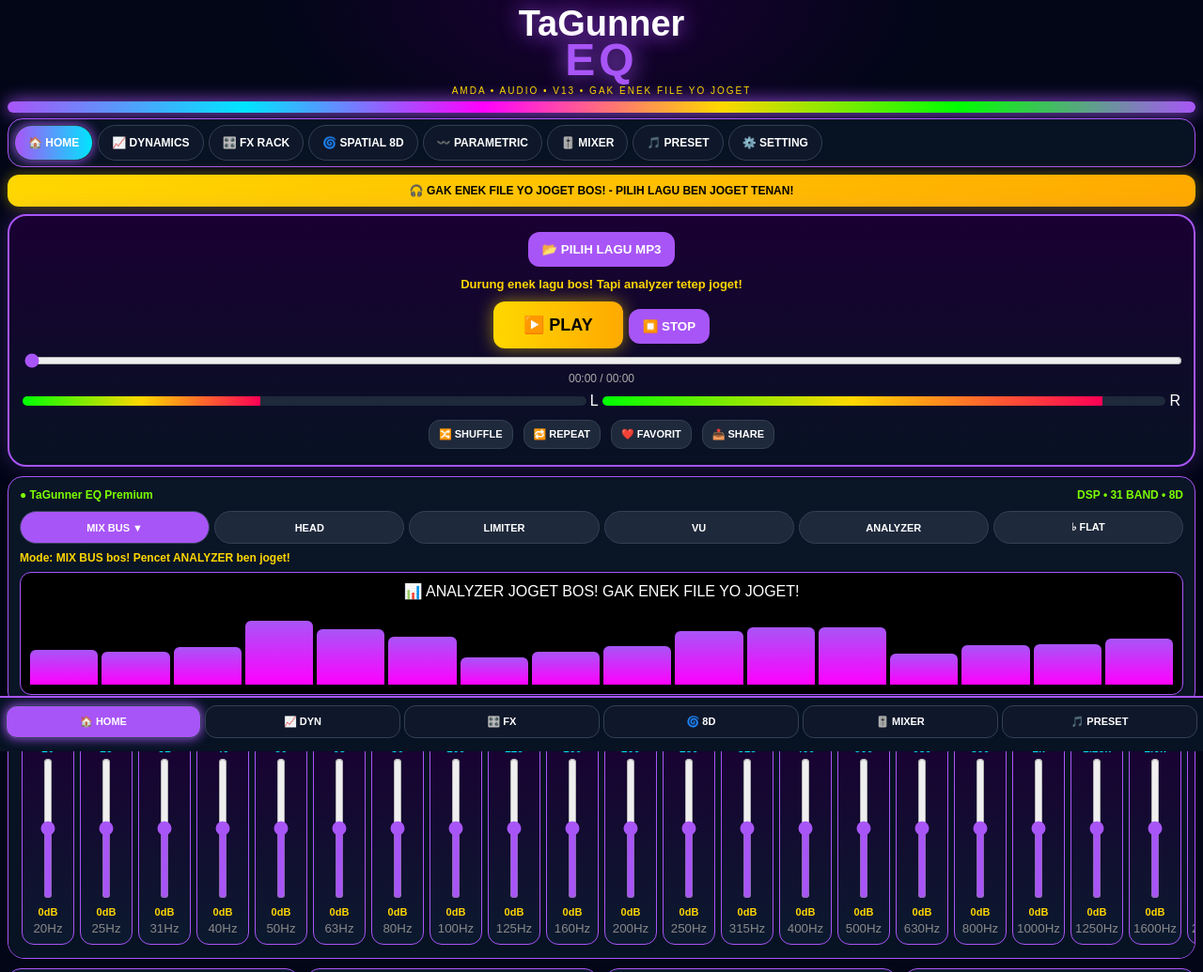
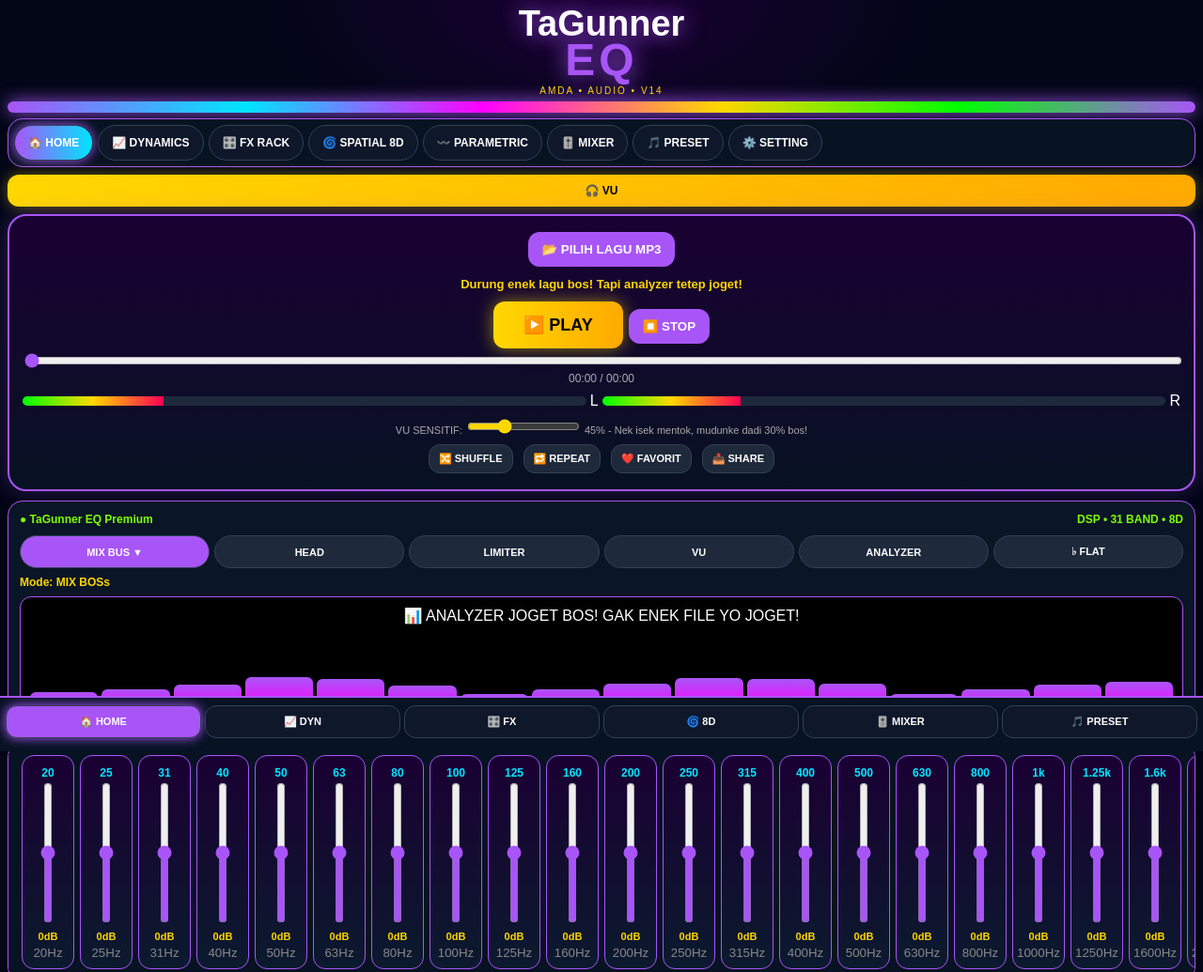
Before and after one commit to amdabwi/tagun-equ, a plain HTML site: page index.html in a window 1280 px wide. Shown: the top 1035 px of the page at 94% size. Drawn offline with Linux system fonts and the light colour scheme.

Commit message:
Update index.html to version 14

```diff
--- a/index.html
+++ b/index.html
@@ -1,7 +1,7 @@
 <!DOCTYPE html>
-<html lang="id"><head><meta charset="UTF-8"><meta name="viewport" content="width=device-width,initial-scale=1"><title>TaGunner EQ V13 - AMDA AUDIO</title><link rel="stylesheet" href="style.css"></head>
+<html lang="id"><head><meta charset="UTF-8"><meta name="viewport" content="width=device-width,initial-scale=1"><title>TaGunner EQ V14 - AMDA AUDIO</title><link rel="stylesheet" href="style.css"></head>
 <body>
-<div class="top"><h1>TaGunner<br><b>EQ</b></h1><div class="sub">AMDA • AUDIO • V13 • GAK ENEK FILE YO JOGET</div><div class="bar"></div></div>
+<div class="top"><h1>TaGunner<br><b>EQ</b></h1><div class="sub">AMDA • AUDIO • V14</div><div class="bar"></div></div>
 <div class="menu" id="topMenu">
 <button class="on" onclick="showPage('home',this)">🏠 HOME</button>
 <button onclick="showPage('dynamics',this)">📈 DYNAMICS</button>
@@ -12,7 +12,7 @@
 <button onclick="showPage('preset',this)">🎵 PRESET</button>
 <button onclick="showPage('setting',this)">⚙️ SETTING</button>
 </div>
-<div class="warn">🎧 GAK ENEK FILE YO JOGET BOS! - PILIH LAGU BEN JOGET TENAN!</div>
+<div class="warn">🎧 VU </div>
 <div class="player">
 <button onclick="document.getElementById('file').click()">📂 PILIH LAGU MP3</button>
 <input type="file" id="file" accept="audio/*">
@@ -20,12 +20,13 @@
 <button class="play" id="playBtn">▶️ PLAY</button><button id="stopBtn">⏹️ STOP</button><br>
 <input type="range" id="seek" value="0"><div id="time">00:00 / 00:00</div>
 <div class="vu"><div class="vu-bar"><i id="vuL" style="width:10%"></i></div><span>L</span><div class="vu-bar"><i id="vuR" style="width:10%"></i></div><span>R</span></div>
+<div style="font-size:11px;color:#aaa;margin:4px">VU SENSITIF: <input type="range" id="vuSens" min="20" max="100" value="45" style="width:120px;accent-color:#ffd700" oninput="document.getElementById('vuSensV').textContent=this.value+'%'"> <span id="vuSensV">45%</span> - Nek isek mentok, mudunke dadi 30% bos!</div>
 <div class="mini"><button>🔀 SHUFFLE</button><button>🔁 REPEAT</button><button>❤️ FAVORIT</button><button>📤 SHARE</button></div>
 </div>
 <div id="page-home" class="page show">
 <div class="card"><div class="row"><span>● TaGunner EQ Premium</span><span>DSP • 31 BAND • 8D</span></div>
 <div class="pill"><button class="on" onclick="setPill(this,'MIX BUS')">MIX BUS ▼</button><button onclick="setPill(this,'HEAD')">HEAD</button><button onclick="setPill(this,'LIMITER')">LIMITER</button><button onclick="setPill(this,'VU')">VU</button><button onclick="setPill(this,'ANALYZER')">ANALYZER</button><button onclick="setPreset([0,0,0,0,0,0,0,0,0,0,0,0,0,0,0,0,0,0,0,0,0,0,0,0,0,0,0,0,0,0,0])">♭ FLAT</button></div>
-<div id="pillInfo">Mode: MIX BUS bos! Pencet ANALYZER ben joget!</div>
+<div id="pillInfo">Mode: MIX BOSs</div>
 <div id="analyzerBox" style="display:block;background:#000;border:1px solid #a855f7;border-radius:12px;padding:10px;margin-top:8px;text-align:center">📊 ANALYZER JOGET BOS! GAK ENEK FILE YO JOGET!<div class="bars" id="anaBars"><div></div><div></div><div></div><div></div><div></div><div></div><div></div><div></div><div></div><div></div><div></div><div></div><div></div><div></div><div></div><div></div></div></div>
 </div>
 <div class="eq" id="eqHome"></div>
@@ -37,23 +38,23 @@
 <div id="page-parametric" class="page"><div class="big">〰️ PARAMETRIC EQ</div><div class="box"><b>BAND 1 - LOW:</b> Freq <input type="range" min="20" max="200" value="60" style="width:100%"> Gain <input type="range" min="-12" max="12" value="4" style="width:100%"><br><br><b>BAND 2 - MID:</b> Freq <input type="range" min="200" max="1000" value="400" style="width:100%"> Gain <input type="range" min="-12" max="12" value="2" style="width:100%"><br><br><b>BAND 3 - HIGH MID:</b> Freq <input type="range" min="1000" max="5000" value="2500" style="width:100%"> Gain <input type="range" min="-12" max="12" value="3" style="width:100%"><br><br><b>BAND 4 - HIGH:</b> Freq <input type="range" min="5000" max="20000" value="10000" style="width:100%"> Gain <input type="range" min="-12" max="12" value="2" style="width:100%"><br><br><button class="btn-gold" onclick="alert('Parametric disimpen bos!')">💾 SIMPAN PARAMETRIC</button></div></div>
 <div id="page-mixer" class="page"><div class="big">🎚️ MIXER</div><div class="box"><b>CH 1 - MUSIK:</b><input type="range" min="0" max="100" value="80" style="width:100%"><br><br><b>CH 2 - VOKAL:</b><input type="range" min="0" max="100" value="60" style="width:100%"><br><br><b>CH 3 - BASS:</b><input type="range" min="0" max="100" value="90" style="width:100%"><br><br><b>CH 4 - SULING / MELODI:</b><input type="range" min="0" max="100" value="70" style="width:100%"><br><br><b>CH 5 - MONITOR:</b><input type="range" min="0" max="100" value="50" style="width:100%"></div></div>
 <div id="page-preset" class="page"><div class="big">🎵 PRESET</div><div class="grid"><button onclick="setPreset([3,5,4,3,4,5,4,3,2,2,1,1,0,0,0,0,0,0,0,0,0,0,0,0,0,0,0,0,0,0,0]);showPage('home',document.querySelector('#topMenu button'));alert('DANGDUT aktif bos!')">DANGDUT</button><button onclick="setPreset([6,6,5,4,3,2,1,0,0,0,0,1,2,3,3,2,1,0,0,0,1,2,3,3,2,1,0,0,0,0,0]);showPage('home',document.querySelector('#topMenu button'));alert('DJ KOPLO aktif bos!')">DJ / KOPLO</button><button onclick="setPreset([5,5,4,4,3,3,2,2,1,1,2,2,3,3,4,4,3,3,2,2,1,1,0,0,0,0,0,0,0,0,0]);showPage('home',document.querySelector('#topMenu button'));alert('HOREG aktif bos!')">HOREG</button><button onclick="setPreset([4,4,4,3,3,2,2,1,1,2,2,3,3,2,2,1,1,0,0,0,0,0,0,0,0,0,0,0,0,0,0]);showPage('home',document.querySelector('#topMenu button'));alert('JARANAN aktif bos!')">JARANAN</button><button onclick="setPreset([0,0,0,0,0,0,0,0,0,0,0,0,0,0,0,0,0,0,0,0,0,0,0,0,0,0,0,0,0,0,0]);showPage('home',document.querySelector('#topMenu button'));alert('FLAT aktif bos!')">FLAT</button><button onclick="setPreset([6,5,5,4,4,3,3,2,2,1,1,0,0,0,0,0,0,0,0,0,0,0,0,0,0,0,0,0,0,0,0]);showPage('home',document.querySelector('#topMenu button'));alert('BASS BOOST aktif bos!')">BASS BOOST</button></div></div>
-<div id="page-setting" class="page"><div class="big">⚙️ SETTING</div><div class="box"><b>Tema:</b> <button class="btn-blue" onclick="document.body.style.background='#020617'">🌑 GELAP</button> <button class="btn-gold" onclick="document.body.style.background='#1a1a1a'">🌕 ABU</button><br><br><b>Versi:</b> V13 JOGET TANPA FILE<br><b>©:</b> AMDA • AUDIO<br><br><button class="btn-red" onclick="location.reload()">🔄 RESET</button></div></div>
+<div id="page-setting" class="page"><div class="big">⚙️ SETTING</div><div class="box"><b>Tema:</b> <button class="btn-blue" onclick="document.body.style.background='#020617'">🌑 GELAP</button> <button class="btn-gold" onclick="document.body.style.background='#1a1a1a'">🌕 ABU</button><br><br><b>Versi:</b> V14 VU ALUS<br><b>©:</b> AMDA • AUDIO<br><br><button class="btn-red" onclick="location.reload()">🔄 RESET</button></div></div>
 <div class="sec">🛠️ TOOLS</div>
 <div class="tools"><button onclick="setPreset([0,0,0,0,0,0,0,0,0,0,0,0,0,0,0,0,0,0,0,0,0,0,0,0,0,0,0,0,0,0,0])">♭ FLAT</button><button onclick="alert('Disimpen bos!')">💾 SAVE</button><button onclick="alert('Dibuka bos!')">📂 LOAD</button><button id="bypassBtn">🚫 BYPASS</button><button id="muteBtn">🔇 MUTE</button><button id="soloBtn">🎧 SOLO</button><button onclick="alert('Auto EQ aktif bos!')">🤖 AUTO</button><button onclick="location.reload()">🔄 RESET</button></div>
-<p class="foot">TaGunner EQ V13 • GAK ENEK FILE YO JOGET • AMDA • AUDIO bos!</p>
+<p class="foot">TaGunner EQ V14 • AMDA • AUDIOh</p>
 <div class="bottom-menu"><button onclick="showPage('home',this)" class="on">🏠 HOME</button><button onclick="showPage('dynamics',this)">📈 DYN</button><button onclick="showPage('fx',this)">🎛️ FX</button><button onclick="showPage('spatial',this)">🌀 8D</button><button onclick="showPage('mixer',this)">🎚️ MIXER</button><button onclick="showPage('preset',this)">🎵 PRESET</button></div>
 <script>
 function showPage(n,b){document.querySelectorAll('.page').forEach(p=>p.classList.remove('show'));document.getElementById('page-'+n).classList.add('show');document.querySelectorAll('#topMenu button').forEach(x=>x.classList.remove('on'));if(b)b.classList.add('on');window.scrollTo(0,0)}
-function setPill(btn,txt){document.querySelectorAll('.pill button').forEach(b=>b.classList.remove('on'));btn.classList.add('on');document.getElementById('pillInfo').textContent='Mode: '+txt+' bos! JOGET!';document.getElementById('analyzerBox').style.display=(txt=='ANALYZER')?'block':'block';if(txt=='MIX BUS')setPreset([3,3,3,2,2,2,1,1,1,1,0,0,0,0,0,0,0,0,0,0,0,0,0,0,0,0,0,0,0,0,0]);if(txt=='HEAD')setPreset([0,0,0,0,0,0,0,0,0,0,0,0,0,0,0,0,0,0,0,0,1,2,3,4,4,3,2,1,0,0,0]);if(txt=='LIMITER'){if(masterGain)masterGain.gain.value=0.7;document.getElementById('master').value=70;document.getElementById('masterV').textContent='70%';}}
+function setPill(btn,txt){document.querySelectorAll('.pill button').forEach(b=>b.classList.remove('on'));btn.classList.add('on');document.getElementById('pillInfo').textContent='Mode: '+txt+' bos! JOGET!';if(txt=='MIX BUS')setPreset([3,3,3,2,2,2,1,1,1,1,0,0,0,0,0,0,0,0,0,0,0,0,0,0,0,0,0,0,0,0,0]);if(txt=='HEAD')setPreset([0,0,0,0,0,0,0,0,0,0,0,0,0,0,0,0,0,0,0,0,1,2,3,4,4,3,2,1,0,0,0]);if(txt=='LIMITER'){if(masterGain)masterGain.gain.value=0.7;document.getElementById('master').value=70;document.getElementById('masterV').textContent='70%';}}
 let freqs=[20,25,31,40,50,63,80,100,125,160,200,250,315,400,500,630,800,1000,1250,1600,2000,2500,3150,4000,5000,6300,8000,10000,12500,16000,20000];
-let ctx,src,filters=[],masterGain,audio,allSliders=[],bypass=false,analyser,anaData;let vals=new Array(31).fill(0);
+let ctx,src,filters=[],masterGain,audio,allSliders=[],bypass=false,analyser,anaData;let vals=new Array(31).fill(0);let vuLSmooth=10,vuRSmooth=10;
 function buildEQ(id){let c=document.getElementById(id);freqs.forEach((f,i)=>{let d=document.createElement('div');d.className='band';d.innerHTML=`<b>${f>=1000?(f/1000)+'k':f}</b><br><input type="range" min="-12" max="12" value="${vals[i]}"><br><span>${vals[i]>0?'+':''}${vals[i]}dB</span><br><small>${f}Hz</small>`;c.appendChild(d);let s=d.querySelector('input');let l=d.querySelector('span');s.oninput=()=>{vals[i]=parseFloat(s.value);l.textContent=(s.value>0?'+':'')+s.value+'dB';if(filters[i])filters[i].gain.value=bypass?0:vals[i];sync(i)};allSliders.push({i,s,l})})}
 function sync(ch){allSliders.forEach(o=>{if(o.i===ch){o.s.value=vals[ch];o.l.textContent=(vals[ch]>0?'+':'')+vals[ch]+'dB'}})}
 buildEQ('eqHome');
 function setPreset(a){a.forEach((v,i)=>{vals[i]=v;if(filters[i])filters[i].gain.value=bypass?0:v});allSliders.forEach(o=>{o.s.value=vals[o.i];o.l.textContent=(vals[o.i]>0?'+':'')+vals[o.i]+'dB'})}
 document.getElementById('file').onchange=e=>{let f=e.target.files[0];if(!f)return;document.getElementById('judul').textContent='🎵 '+f.name;if(audio)audio.pause();audio=new Audio(URL.createObjectURL(f));audio.onloadedmetadata=()=>document.getElementById('seek').max=audio.duration;audio.ontimeupdate=()=>{let s=document.getElementById('seek');if(document.activeElement!==s)s.value=audio.currentTime;let fmt=t=>{let m=Math.floor(t/60),ss=Math.floor(t%60);return m+':'+('0'+ss).slice(-2)};document.getElementById('time').textContent=fmt(audio.currentTime)+' / '+fmt(audio.duration||0)};setup()};
-function setup(){if(ctx)return;ctx=new (window.AudioContext||window.webkitAudioContext)();src=ctx.createMediaElementSource(audio);let p=src;freqs.forEach((f,i)=>{let fl=ctx.createBiquadFilter();fl.type='peaking';fl.frequency.value=f;fl.Q.value=1;fl.gain.value=vals[i];p.connect(fl);p=fl;filters.push(fl)});masterGain=ctx.createGain();masterGain.gain.value=.8;p.connect(masterGain);analyser=ctx.createAnalyser();analyser.fftSize=64;anaData=new Uint8Array(analyser.frequencyBinCount);masterGain.connect(analyser);analyser.connect(ctx.destination)}
-function joget(){requestAnimationFrame(joget);let bars=document.querySelectorAll('#anaBars div');let useReal=analyser&&audio&&!audio.paused;if(useReal)analyser.getByteFrequencyData(anaData);bars.forEach((b,i)=>{let v;if(useReal){v=anaData[i*2]||5}else{v=20+Math.random()*80+Math.sin(Date.now()/200+i)*20;}let h=Math.max(8,Math.min(100,v));b.style.height=h+'%';b.style.transition='height 0.1s';});let vuL=document.getElementById('vuL');let vuR=document.getElementById('vuR');if(vuL){if(useReal){vuL.style.width=(anaData[2]||10)+'%';vuR.style.width=(anaData[10]||10)+'%';}else{vuL.style.width=(20+Math.random()*70)+'%';vuR.style.width=(20+Math.random()*70)+'%';}}}
+function setup(){if(ctx)return;ctx=new (window.AudioContext||window.webkitAudioContext)();src=ctx.createMediaElementSource(audio);let p=src;freqs.forEach((f,i)=>{let fl=ctx.createBiquadFilter();fl.type='peaking';fl.frequency.value=f;fl.Q.value=1;fl.gain.value=vals[i];p.connect(fl);p=fl;filters.push(fl)});masterGain=ctx.createGain();masterGain.gain.value=.8;p.connect(masterGain);analyser=ctx.createAnalyser();analyser.fftSize=64;analyser.smoothingTimeConstant=0.85;anaData=new Uint8Array(analyser.frequencyBinCount);masterGain.connect(analyser);analyser.connect(ctx.destination)}
+function joget(){requestAnimationFrame(joget);let bars=document.querySelectorAll('#anaBars div');let useReal=analyser&&audio&&!audio.paused;if(useReal)analyser.getByteFrequencyData(anaData);let sens=parseInt(document.getElementById('vuSens').value)/100;bars.forEach((b,i)=>{let v;if(useReal){v=(anaData[i*2]||5)*sens*1.2;}else{v=15+Math.random()*35+Math.sin(Date.now()/300+i)*10;}let h=Math.max(5,Math.min(90,v));b.style.height=h+'%';b.style.transition='height 0.15s';});let vuL=document.getElementById('vuL');let vuR=document.getElementById('vuR');if(vuL){let targetL,targetR;if(useReal){targetL=(anaData[2]||0)*sens*0.9;targetR=(anaData[10]||0)*sens*0.9;}else{targetL=15+Math.random()*25;targetR=15+Math.random()*25;}vuLSmooth=vuLSmooth*0.82+targetL*0.18;vuRSmooth=vuRSmooth*0.82+targetR*0.18;vuL.style.width=Math.min(92,Math.max(5,vuLSmooth))+'%';vuR.style.width=Math.min(92,Math.max(5,vuRSmooth))+'%';}}
 joget();
 document.getElementById('playBtn').onclick=async()=>{if(!audio){alert('Pilih lagu sek bos! Pencet PILIH LAGU MP3!');return}if(!ctx)setup();await ctx.resume();if(audio.paused){audio.play();document.getElementById('playBtn').textContent='⏸️ PAUSE'}else{audio.pause();document.getElementById('playBtn').textContent='▶️ PLAY'}};
 document.getElementById('stopBtn').onclick=()=>{if(audio){audio.pause();audio.currentTime=0;document.getElementById('playBtn').textContent='▶️ PLAY'}};
```
